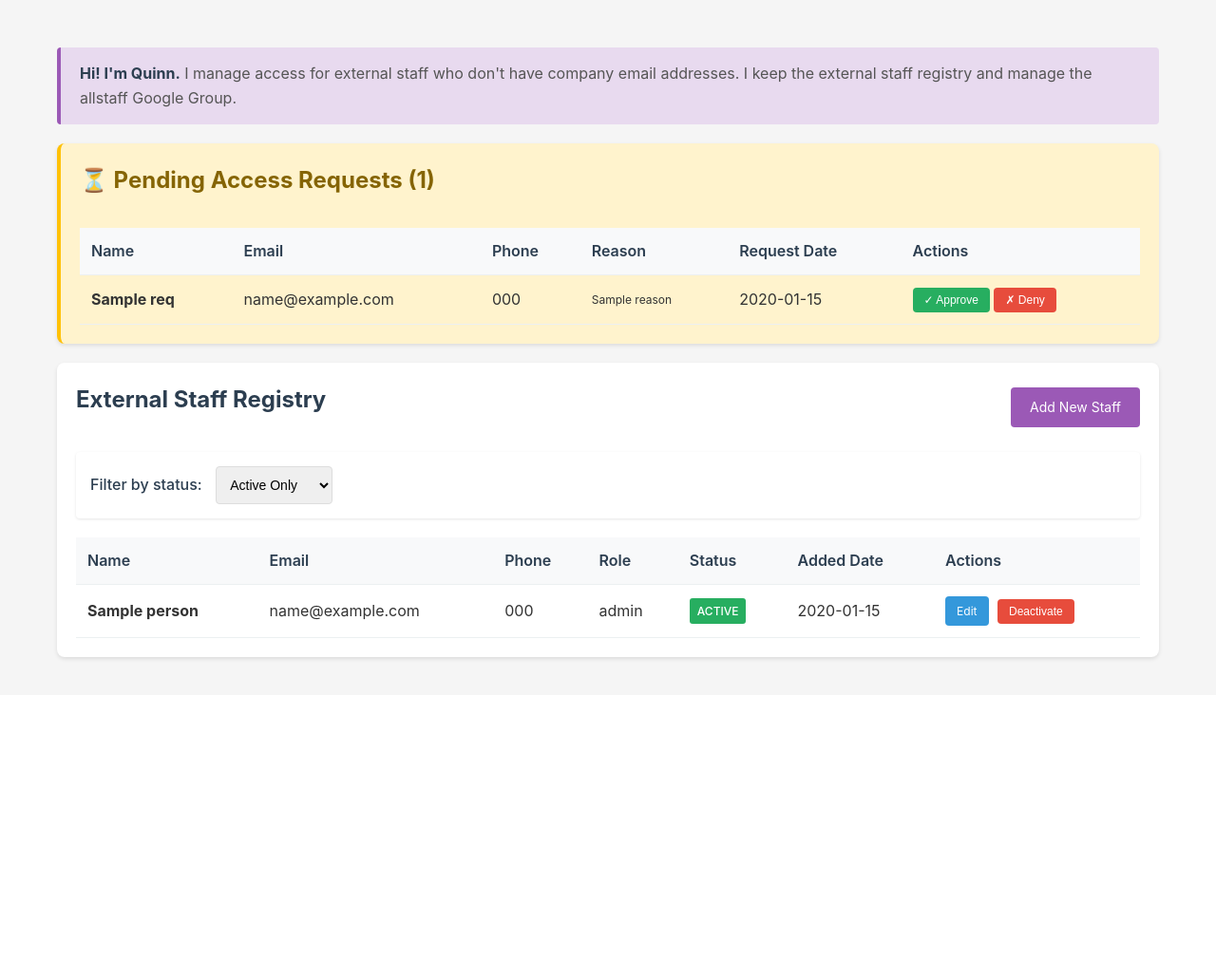
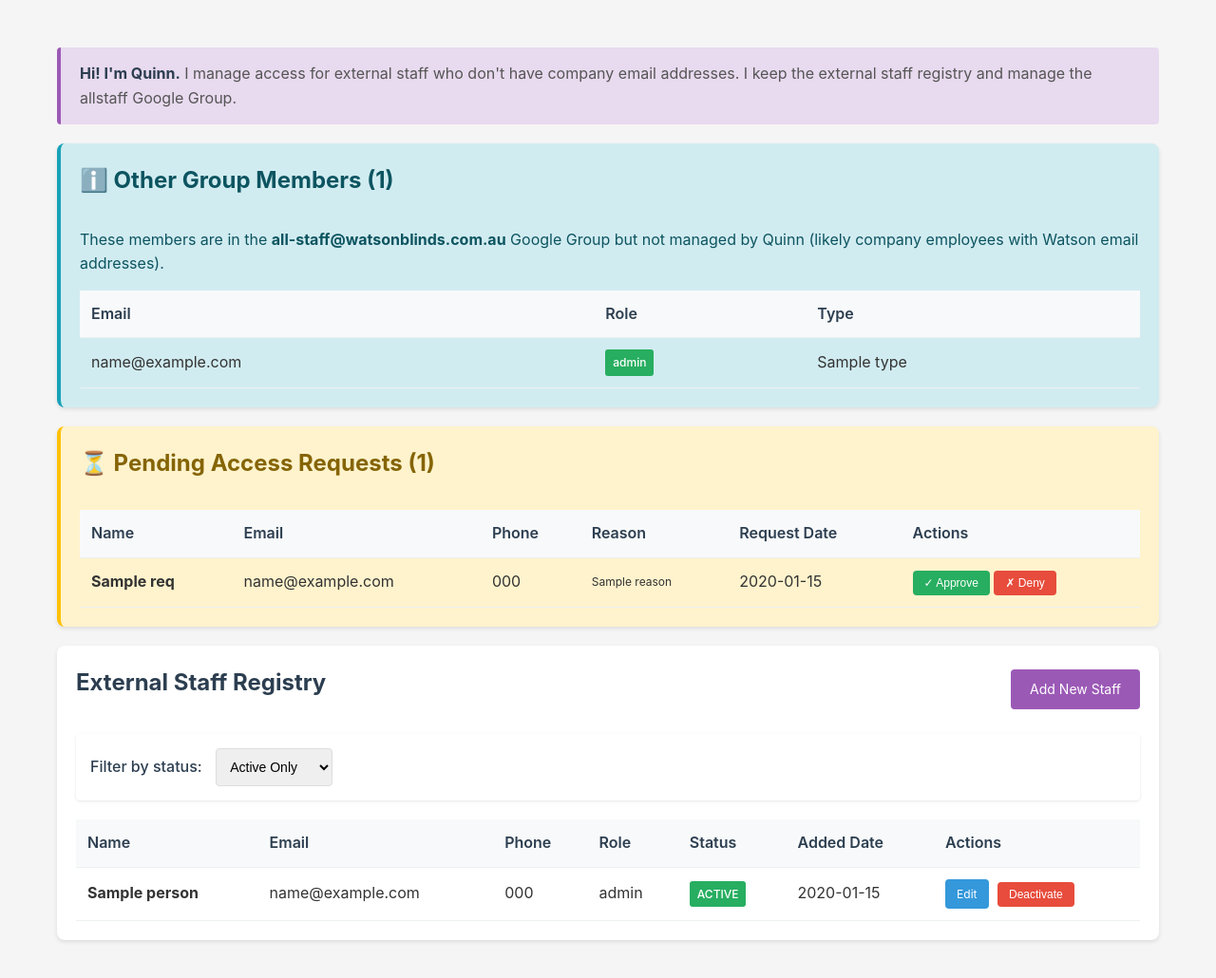
Before and after one commit to derekgwatson/bot-team, a Flask app: template quinn/web/templates/index.html in a window 1280 px wide. Shown: the part 196-1226 px from the top of the page at 95% size. Before the commit the page ends 893 px from the top, so only its background shows below. Run offline with Flask 3, Linux system fonts and the light colour scheme; the template is opened without the code that fills it: most values are stand-ins (such as "Sample title", 1, 10 or a date in 2020).

Commit message:
Add Google Group member listing to Quinn
- Add get_all_members() method to fetch all current group members
- Display members in Google Group who aren't in Quinn's database
- Show "Other Group Members" section for visibility into existing members
- Quinn now knows about all group members, not just ones he added

```diff
--- a/quinn/web/templates/index.html
+++ b/quinn/web/templates/index.html
@@ -1,6 +1,36 @@
 {% extends "base.html" %}
 
 {% block content %}
+
+{% if other_members %}
+<div class="card" style="background: #d1ecf1; border-left: 4px solid #17a2b8;">
+    <div style="display: flex; justify-content: space-between; align-items: center; margin-bottom: 15px;">
+        <h2 style="color: #0c5460;">ℹ️ Other Group Members ({{ other_members|length }})</h2>
+    </div>
+    <div style="margin-bottom: 15px; color: #0c5460;">
+        <p>These members are in the <strong>all-staff@watsonblinds.com.au</strong> Google Group but not managed by Quinn (likely company employees with Watson email addresses).</p>
+    </div>
+
+    <table>
+        <thead>
+            <tr>
+                <th>Email</th>
+                <th>Role</th>
+                <th>Type</th>
+            </tr>
+        </thead>
+        <tbody>
+            {% for member in other_members %}
+            <tr>
+                <td>{{ member.email }}</td>
+                <td><span class="badge badge-active">{{ member.role }}</span></td>
+                <td>{{ member.type }}</td>
+            </tr>
+            {% endfor %}
+        </tbody>
+    </table>
+</div>
+{% endif %}
 
 {% if pending_requests %}
 <div class="card" style="background: #fff3cd; border-left: 4px solid #ffc107;">
```
Also changed, not shown: quinn/services/google_groups.py (+39 -0 lines), quinn/web/routes.py (+12 -1 lines).
